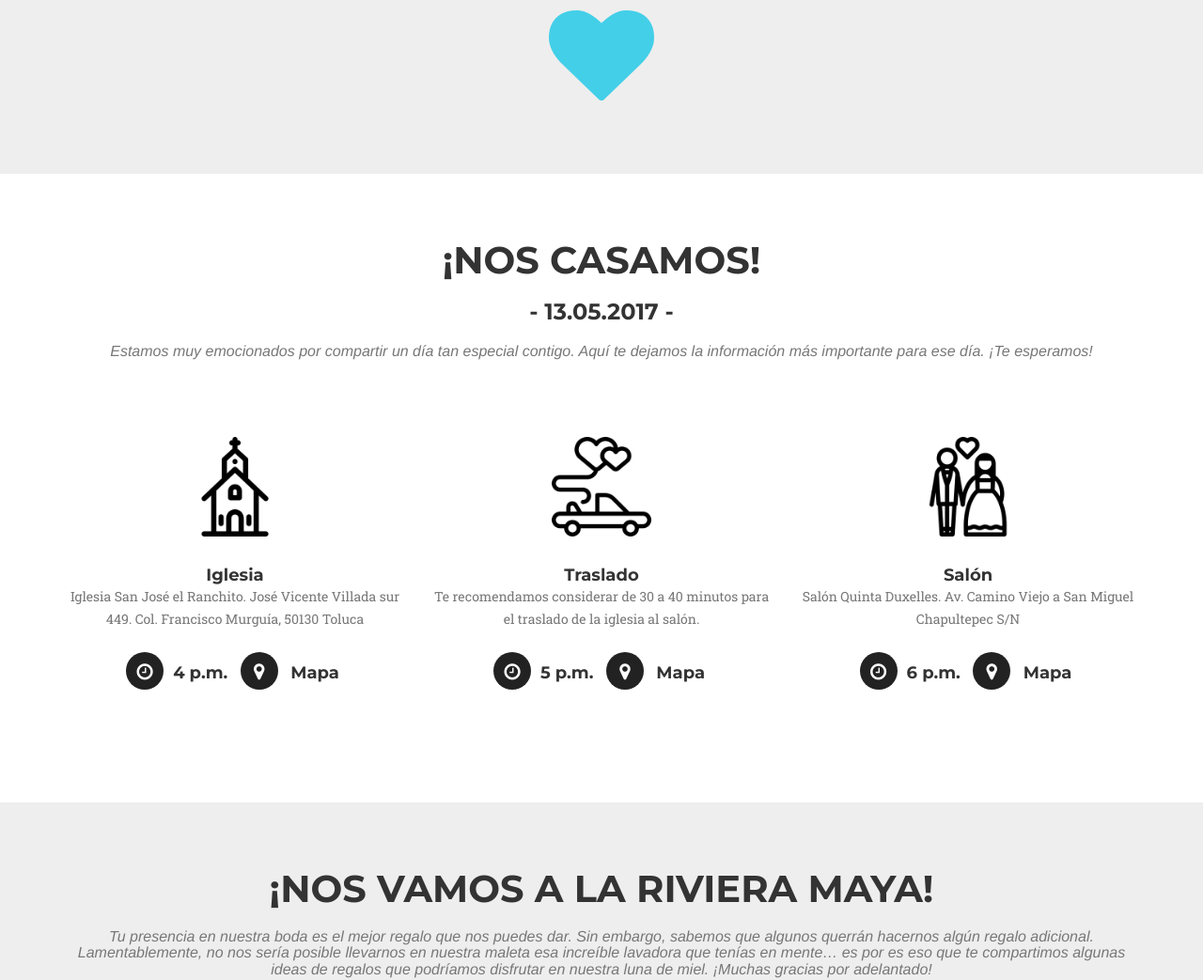
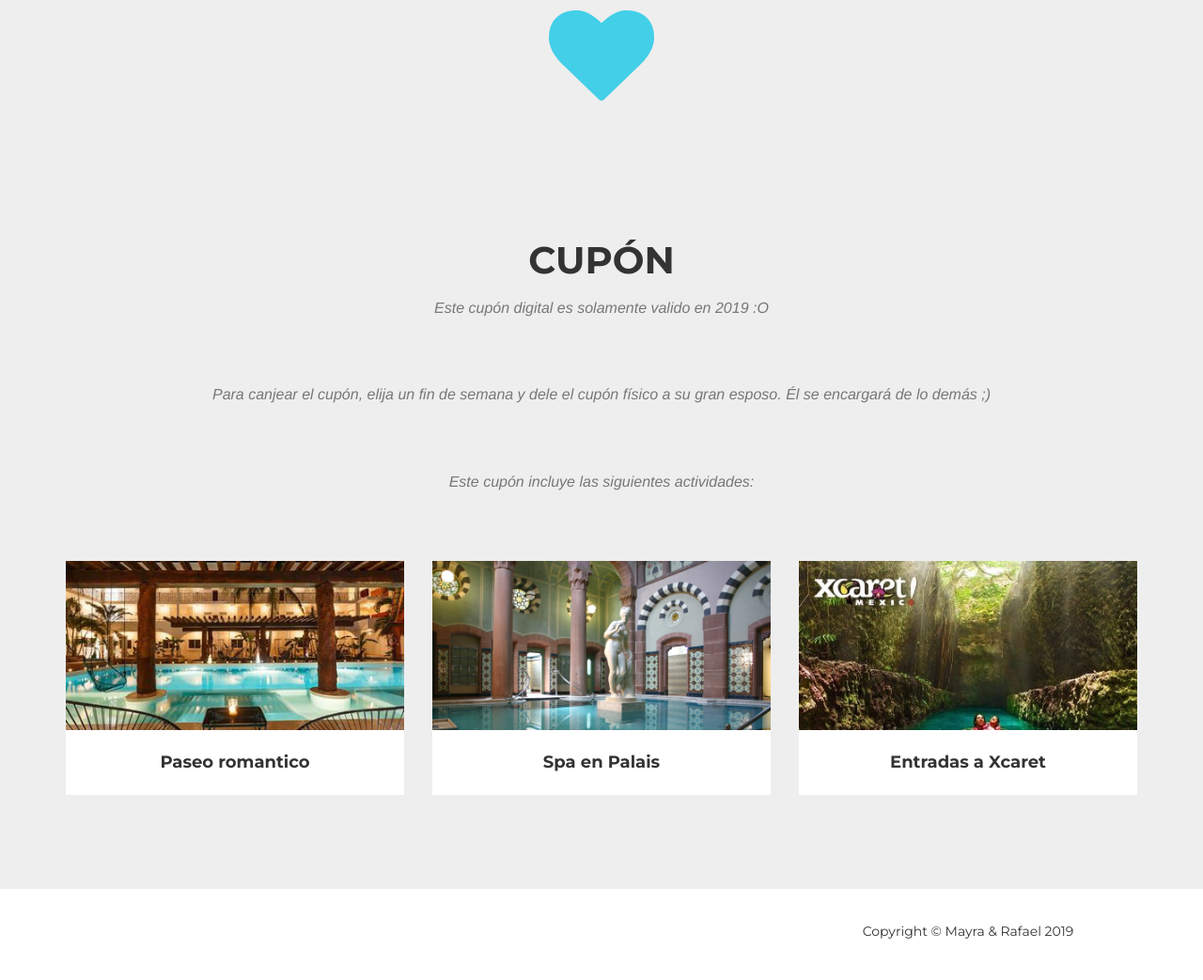
Before and after one commit to may-rafa/may-rafa.github.io, a website: page index.html in a window 1280 px wide. Shown: the part 979-2022 px from the top of the page at 94% size. Drawn offline with nearby package versions, Linux system fonts and the light colour scheme; a web font is replaced by a local one.

Commit message:
new image palais

```diff
--- a/index.html
+++ b/index.html
@@ -57,9 +57,6 @@
                         <a class="page-scroll" href="#mensajito">Mensajito</a>
                     </li>
                     <li>
-                        <a class="page-scroll" href="#Info">Info</a>
-                    </li>
-                    <li>
                         <a class="page-scroll" href="#portfolio">Cupón</a>
                     </li>
 
@@ -101,72 +98,15 @@
         </div>
     </section>
 
-    <!-- Info Section-->
-    <section id="Info">
-         <div class="container">
-            <div class="row">
-                <div class="col-lg-12 text-center">
-                    <h2 class="section-heading">¡NOS CASAMOS!</h2>
-                    <h3 class="section-heading">- 13.05.2017 -</h3>
-
-                    <h3 class="section-subheading text-muted">Estamos muy emocionados por compartir un día tan especial contigo. Aquí te dejamos la información más importante para ese día. ¡Te esperamos!</h3>
-                </div>
-            </div>
-            <div class="row text-center">
-              <div class="col-sm-4">
-                  <div class="team-member">
-                      <img src="img/icons/iglesia.png" height="120" width="120">
-                      <h4>Iglesia</h4>
-                      <p class="text-muted">Iglesia San José el Ranchito. José Vicente Villada sur 449. Col. Francisco Murguía, 50130 Toluca</p>
-                      <ul class="list-inline social-buttons">
-                        <li><a><i class="fa fa-clock-o"></i></a>
-                        <li><h4>4 p.m.</h4></li>
-                        <!-- link to the same section to add link format to the button-->
-                        <li><a href="https://goo.gl/maps/7C8UoiY2cYq" target="_blank"><i class="fa fa-map-marker"></i></a>
-                        </li>
-                        <li><h4>Mapa</h4></li>
-                      </ul>
-                  </div>
-              </div>
-              <div class="col-sm-4">
-                  <div class="team-member">
-                      <img src="img/icons/transporte.png" height="120" width="120">
-                      <h4>Traslado</h4>
-                      <p class="text-muted">Te recomendamos considerar de 30 a 40 minutos para el traslado de la iglesia al salón.</p>
-                      <ul class="list-inline social-buttons">
-                        <li><a><i class="fa fa-clock-o"></i></a>
-                        <li><h4>5 p.m.</h4></li>
-                        <li><a href="https://goo.gl/maps/9VejcvSPqo82" target="_blank"><i class="fa fa-map-marker"></i></a>
-                          </li>
-                          <li><h4>Mapa</h4></li>
-                      </ul>
-                  </div>
-              </div>
-                <div class="col-sm-4">
-                    <div class="team-member">
-                        <img src="img/icons/salon.png" height="120" width="120">
-                        <h4>Salón</h4>
-                        <p class="text-muted">Salón Quinta Duxelles. Av. Camino Viejo a San Miguel Chapultepec S/N</p>
-                        <ul class="list-inline social-buttons">
-                          <li><a><i class="fa fa-clock-o"></i></a>
-                          <li><h4>6 p.m.</h4></li>
-                          <li><a href="https://goo.gl/maps/TF7CutgwXAB2" target="_blank"><i class="fa fa-map-marker"></i></a>
-                          </li>
-                          <li><h4>Mapa</h4></li>
-                        </ul>
-                    </div>
-                </div>
-            </div>
-        </div>
-    </section>
-
     <!-- Mesa de Regalos Section -->
     <section id="portfolio" class="bg-light-gray">
         <div class="container">
             <div class="row">
                 <div class="col-lg-12 text-center">
-                    <h2 class="section-heading">¡Nos vamos a la Riviera Maya!</h2>
-                    <h3 class="section-subheading text-muted">Tu presencia en nuestra boda es el mejor regalo que nos puedes dar. Sin embargo, sabemos que algunos querrán hacernos algún regalo adicional. Lamentablemente, no nos sería posible llevarnos en nuestra maleta esa increíble lavadora que tenías en mente… es por es eso que te compartimos algunas ideas de regalos que podríamos disfrutar en nuestra luna de miel. ¡Muchas gracias por adelantado!</h3>
+                    <h2 class="section-heading">Cupón</h2>
+                    <h3 class="section-subheading text-muted">Este cupón digital es solamente valido en 2019 :O</h3>
+                    <h3 class="section-subheading text-muted">Para canjear el cupón, elija un fin de semana y dele el cupón físico a su gran esposo. Él se encargará de lo demás ;) </h3>
+                    <h3 class="section-subheading text-muted">Este cupón incluye las siguientes actividades:</h3>
                 </div>
             </div>
             <div class="row">
@@ -182,7 +122,7 @@
                     </a>
                     <div class="portfolio-caption">
 
-						<h4>Noche en la Riviera Maya</h4>
+						<h4>Paseo romantico </h4>
                     </div>
                 </div>
 				<!-- Regalo 2 -->
@@ -193,13 +133,30 @@
                                 <i class="fa fa-gift fa-3x"></i>
                             </div>
                         </div>
-                        <img src="img/portfolio/tiburon.jpg" class="img-responsive" alt="">
+                        <img src="img/portfolio/palais.png" class="img-responsive" alt="">
                     </a>
                     <div class="portfolio-caption">
 
-						<h4>Nado con Tiburón Ballena</h4>
+						<h4>Spa en Palais</h4>
                     </div>
                 </div>
+
+                <!-- Regalo 3 -->
+                <div class="col-md-4 col-sm-6 portfolio-item">
+                    <a href="#portfolioModal3" class="portfolio-link" data-toggle="modal">
+                        <div class="portfolio-hover">
+                            <div class="portfolio-hover-content">
+                                <i class="fa fa-gift fa-3x"></i>
+                            </div>
+                        </div>
+                        <img src="img/portfolio/xcaret.jpg" class="img-responsive" alt="">
+                    </a>
+                    <div class="portfolio-caption">
+
+                        <h4>Entradas a Xcaret</h4>
+                    </div>
+                </div>
+
             </div>
         </div>
     </section>
@@ -261,9 +218,9 @@
                         <div class="col-lg-8 col-lg-offset-2">
                             <div class="modal-body">
                                 <!-- Project Details Go Here -->
-                                <h2>Nado con Tiburón Ballena</h2>
+                                <h2>Spa en Palais Thermal</h2>
                                 <p class="item-intro text-muted">Esperamos tener la oportunidad de convivir con estas increíbles criaturas. ¡Ya te contaremos cómo nos va!</p>
-                                <img class="img-responsive img-centered" src="img/portfolio/tiburon.jpg" alt="">
+                                <img class="img-responsive img-centered" src="img/portfolio/palais.png" alt="">
                                 <p>
                                 <button type="button" class="btn btn-primary" data-dismiss="modal"><i class="fa fa-times"></i> Cerrar</button>
                             </div>
```
Also changed, not shown: img/portfolio/palais.png (added).
